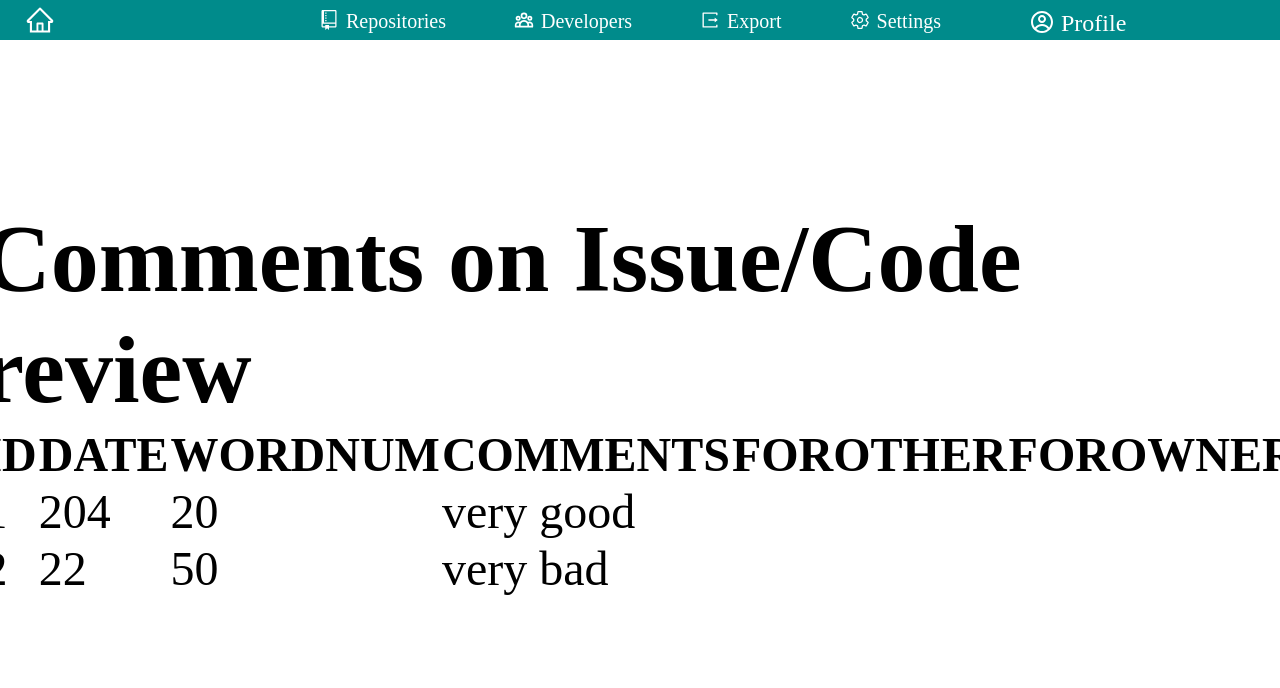
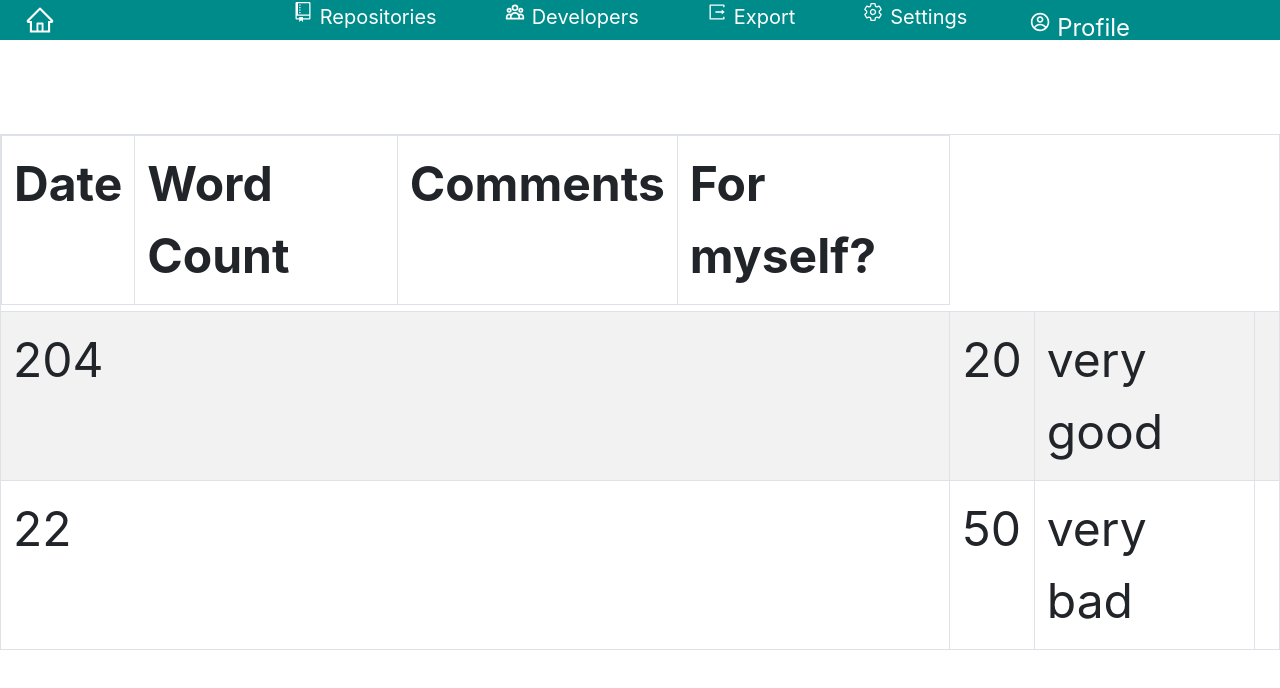
Before and after one commit to kibkake/gitlab-analyzer, a React (Create React App) app in the folder reactui/: page /Developers/comments in a window 1280 px wide. Shown: the top 688 px of the page. Built offline with nearby package versions, Linux system fonts and the light colour scheme.

Commit message:
borderline

```diff
--- a/reactui/src/App.css
+++ b/reactui/src/App.css
@@ -18,13 +18,13 @@
     font-size: 3rem;
 }
 
-.App-header {
-    background-color: #282c34;
-    min-height: 100vh;
-    display: flex;
-    flex-direction: column;
-    align-items: center;
-    justify-content: center;
-    font-size: calc(10px + 2vmin);
-    color: white;
-}
+/*.App-header {*/
+/*    background-color: #282c34;*/
+/*    min-height: 100vh;*/
+/*    display: flex;*/
+/*    flex-direction: column;*/
+/*    align-items: center;*/
+/*    justify-content: center;*/
+/*    font-size: calc(10px + 2vmin);*/
+/*    color: white;*/
+/*}*/
--- a/reactui/src/App.js
+++ b/reactui/src/App.js
@@ -9,6 +9,7 @@ import Summary from "./Pages/Summary";
 import Commits from "./Pages/Commits";
 import Comments from "./Pages/Comments";
 import CodeDiff from "./Pages/CodeDiff";
+import 'bootstrap/dist/css/bootstrap.min.css';
 import Navbar_dropdown from "./components/storage/Navbar_dropdown";
 
 function App() {
--- a/reactui/src/Pages/Comments.js
+++ b/reactui/src/Pages/Comments.js
@@ -6,13 +6,9 @@ import CommentTable from "../components/CommentTable";
 function Comments(){
 
     return(
-
-        <div className='Commits'>
+        <div className='Comments'>
         <CommentTable/>
         </div>
-
-
     )
-
 }
 export default Comments;
--- a/reactui/src/components/CommentTable.js
+++ b/reactui/src/components/CommentTable.js
@@ -1,43 +1,11 @@
 import "../App.css"
 import React,{ Component } from "react";
 import ProjectService from "../Service/ProjectService";
+import * as ReactBootStrap from "react-bootstrap"
 
+const CommentTable = () => {
 
-class CommentTable extends React.Component {
-    constructor(props) {
-        super(props) //since we are extending class Table so we have to use super in order to override Component class constructor
-        this.state = { //state is by default an object
-            comments: [
-                { id:1, date: 204, wordNum: 20, Comments: "very good", forOther: true, forOwner: false },
-                { id:2, date: 22, wordNum: 50, Comments: "very bad", forOther: false, forOwner: true },
-            ]
-        }
-    }
-
-    renderTableHeader() {
-        let header = Object.keys(this.state.comments[0])
-        return header.map((key, index) => {
-            return <th key={index}>{key.toUpperCase()}</th>
-        })
-    }
-
-    renderTableData() {
-        return this.state.comments.map((comment, index) => {
-            const { id, date, wordNum, Comments, forOther, forOwner } = comment //destructuring
-            return (
-                <tr key={id}>
-                    <td>{id}</td>
-                    <td>{date}</td>
-                    <td>{wordNum}</td>
-                    <td>{Comments}</td>
-                    <td>{forOther}</td>
-                    <td>{forOwner}</td>
-                </tr>
-            )
-        })
-    }
-
-    // Do not delete, will be used once the API is set
+    // TODO: Do not delete, will be used once the API is set
     // constructor(props) {
     //     super(props);
     //     this.state = {
@@ -52,40 +20,40 @@ class CommentTable extends React.Component {
     // }
 
 
-    render() {
-        return (
-            <div>
-                <h1 id='title'>Comments on Issue/Code review</h1>
-                <table id='comment'>
-                    <tbody>
-                    {this.renderTableHeader()}
-                    {this.renderTableData()}
-                    </tbody>
-                </table>
-            </div>
-        )
+    // Fake data for testing
+    const comments = [
+        {date: 204, wordCount: 20, comments: "very good", author: true},
+        {date: 22, wordCount: 50, comments: "very bad", author: false }
+    ]
+
+    const renderComment = (comment) => {
+         return (
+             <tr>
+                <td>{comment.date}</td>
+                <td>{comment.wordCount}</td>
+                <td>{comment.comments}</td>
+                <td>{comment.author}</td>
+            </tr>
+         )
     }
 
-    //
-    // render () {
-    //     return (
-    //         <div>
-    //             <h1 className='text-center'>Comments on Issue/Code Review</h1>
-    //             <table className = "table table-striped">
-    //                 <tbody>
-    //                 <tr>
-    //                     <td>Date</td>
-    //                     <td>Word Count</td>
-    //                     <td>Comments</td>
-    //                     <td>For Owners</td>
-    //                     <td>For Others</td>
-    //                 </tr>
-    //                 {this.renderTableData()}
-    //                 </tbody>
-    //             </table>
-    //         </div>
-    //     )
-    // }
+    return (
+          <div className="Comments">
+            <ReactBootStrap.Table striped bordered hover>
+            <thread>
+                <tr>
+                    <th>Date</th>
+                    <th>Word Count</th>
+                    <th>Comments</th>
+                    <th>For myself?</th>
+                </tr>
+            </thread>
+            <tbody>
+                {comments.map(renderComment)}
+            </tbody>
+            </ReactBootStrap.Table>
+        </div>
+    )
 }
 
 export default CommentTable;
```
